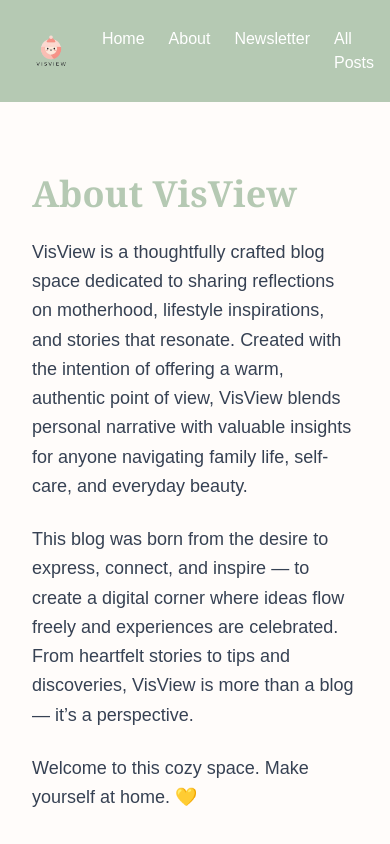
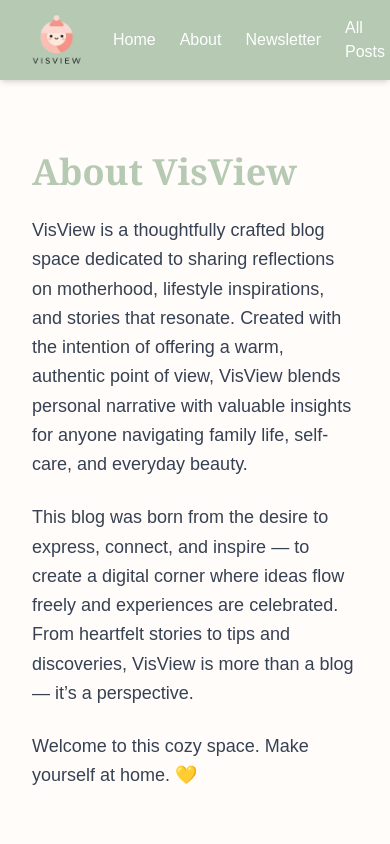
Before and after one commit to LDS-E/visview, a Next.js app: page /about in a window 390 px wide. Shown: the top 844 px of the page. Built offline with nearby package versions, Linux system fonts and the light colour scheme; a web font is replaced by a local one.

Commit message:
edited NavBar Layout, thinner and more responsive.

```diff
--- a/src/components/NavBar.tsx
+++ b/src/components/NavBar.tsx
@@ -3,40 +3,50 @@
 
 export default function Navbar() {
   return (
-    <nav className="bg-secondary p-4">
-      <div className="container mx-auto flex justify-between items-center">
-        <div className="flex mr-4">
-          <Link href="/" className="flex items-center">
-            <Image
-              src="/images/LogoT.png"
-              alt="VisView Logo"
-              width={150}
-              height={50}
-              objectFit="contain"
-            />
-          </Link>
-        </div>
-        <ul className="flex space-x-6 text-white">
+    <nav className="bg-secondary py-2 shadow-md">
+      <div className="container mx-auto flex items-center justify-between h-16">
+        {/* Logo */}
+        <Link href="/">
+          <Image
+            src="/images/LogoT.png"
+            alt="VisView Logo"
+            width={120}
+            height={40}
+            className="object-contain"
+          />
+        </Link>
+
+        {/* Links */}
+        <ul className="flex space-x-6 text-white text-base font-medium items-center">
           <li>
-            <Link href="/" className="hover:text-accent">
+            <Link
+              href="/"
+              className="transition duration-300 hover:text-accent hover:underline underline-offset-4"
+            >
               Home
             </Link>
           </li>
           <li>
-            <Link href="/about" className="hover:text-secondary transition">
+            <Link
+              href="/about"
+              className="transition duration-300 hover:text-accent hover:underline underline-offset-4"
+            >
               About
             </Link>
           </li>
           <li>
             <Link
               href="/newsletter"
-              className="hover:text-secondary transition"
+              className="transition duration-300 hover:text-accent hover:underline underline-offset-4"
             >
               Newsletter
             </Link>
           </li>
           <li>
-            <Link href="/posts" className="hover:text-secondary transition">
+            <Link
+              href="/posts"
+              className="transition duration-300 hover:text-accent hover:underline underline-offset-4"
+            >
               All Posts
             </Link>
           </li>
```
